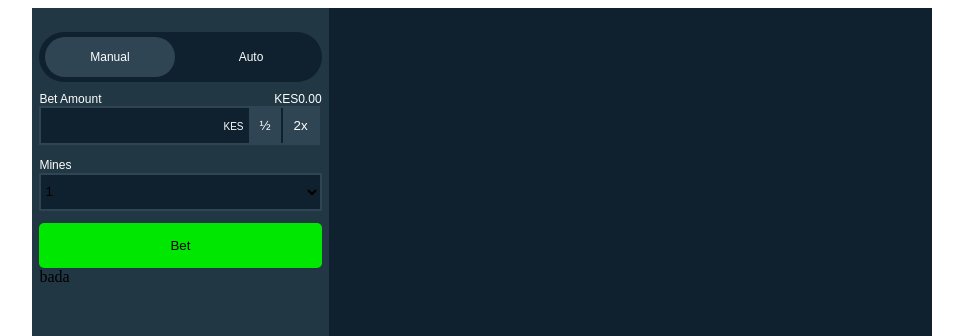
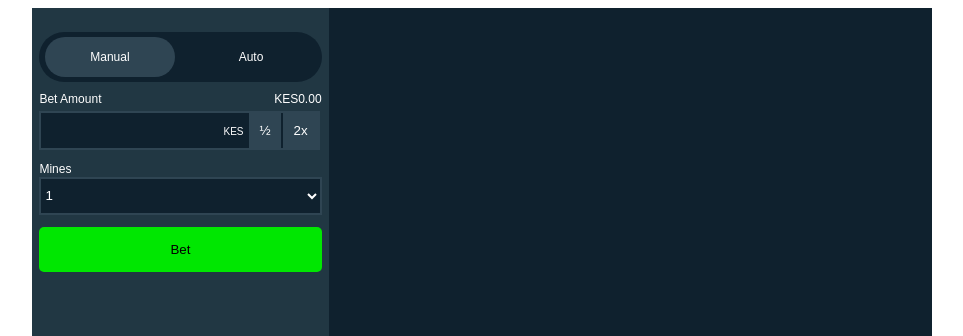
Before and after one commit to badakomora/goal, a React (Create React App) app: page / in a window 1280 px wide. Shown: the top 336 px of the page, without its empty margins (158-1121 px from the left). Built offline with nearby package versions, Linux system fonts and the light colour scheme.

Commit message:
first commit

```diff
--- a/src/components/BetInput.tsx
+++ b/src/components/BetInput.tsx
@@ -23,7 +23,8 @@ export const BetInput = () => {
             justifyContent:"space-between",
             fontFamily:"Sans-serif",
             fontSize:"12px",
-            color:"white"
+            color:"white",
+            marginBottom:"5px"
         }),
         inputwrap:css({
             display:"flex",
--- a/src/components/LeftWrap.tsx
+++ b/src/components/LeftWrap.tsx
@@ -29,7 +29,7 @@ export const LeftWrap = () =>{
                 <BetButton />
             </div>
             <div className="autoTab">
-                bada
+
             </div>
         </div>
     )
--- a/src/components/MinesInput.tsx
+++ b/src/components/MinesInput.tsx
@@ -6,12 +6,13 @@ export const MinesInput = () =>{
         minesinput:css({
             width:"100%",
             height:"38px",
-            marginTop:"10px",
+            marginTop:"9px",
 
         }),
         input:css({
             width:"100%",
             height:"100%",
+            color:"white",
             background:"#0f212e",
             border:"#2f4553 2px solid",
         }),
@@ -19,6 +20,7 @@ export const MinesInput = () =>{
             color:"white",
             fontFamily:"Sans-serif",
             fontSize:"12px",
+            marginBottom:"5px"
         }),
         option:css({
             width:"100%",
```
